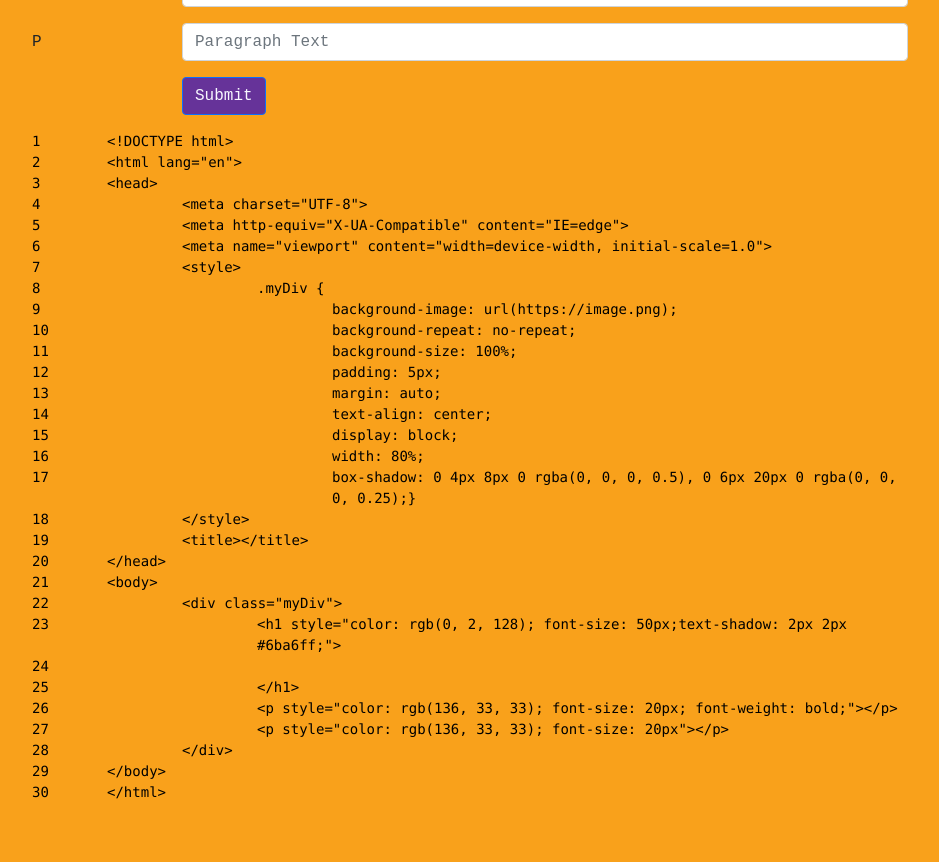
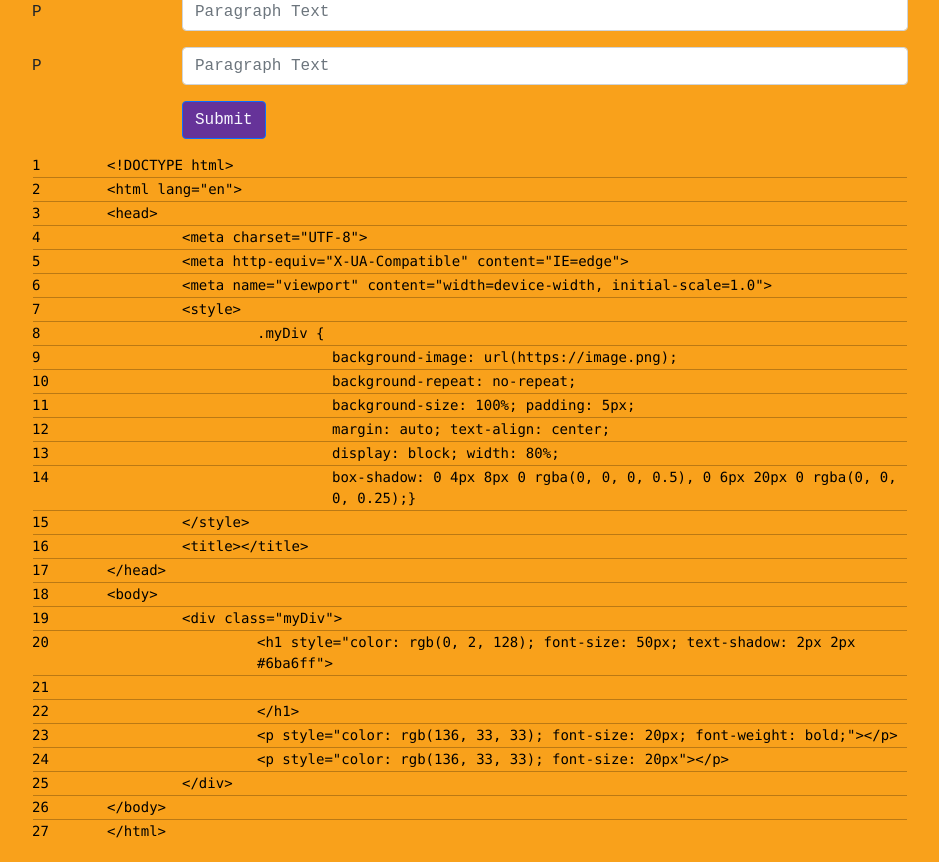
Before and after one commit to bridgettehmq/ABCode, a React (Create React App) app in the folder client/: page /newpage in a window 1280 px wide. Shown: the part 480-1342 px from the top of the page, without its empty margins (170-1109 px from the left). Before the commit the page ends 1283 px from the top, so only its background shows below. Built offline with nearby package versions, Linux system fonts and the light colour scheme; sample sign-in values are in the browser's storage.

Commit message:
edited newPage, flashcards

```diff
--- a/client/src/pages/Info.js
+++ b/client/src/pages/Info.js
@@ -149,14 +149,13 @@ export default function Info() {
   const handlejsShow = () => setjsShow(true);
   return (
     <>
-      <Card style={{ width: "18rem" }} className='m-auto mt-5'>
+      <Card style={{ width: "50%", textAlign: "center" }} className='m-auto mt-5'>
         <Card.Body>
-          <Card.Title>HTML Flashcard</Card.Title>
+          <Card.Title style={{ fontWeight: "bolder" }}>HTML</Card.Title>
           <Card.Text>
-            Some quick example text to build on the card title and make up the
-            bulk of the card's content.
+            Click through these flashcards to learn about basic HTML.
           </Card.Text>
-          <Button variant="primary" onClick={() => handleHTMLShow()}>
+          <Button style={{ width: "100%" }} variant="primary" onClick={() => handleHTMLShow()}>
             Go learn
           </Button>
           <HTMLModal
@@ -166,14 +165,13 @@ export default function Info() {
         </Card.Body>
       </Card>
 
-      <Card style={{ width: "18rem" }} className='m-auto mt-5'>
+      <Card style={{ width: "50%", textAlign: "center" }} className='m-auto mt-5'>
         <Card.Body>
-          <Card.Title>CSS Flashcard</Card.Title>
+          <Card.Title style={{ fontWeight: "bolder" }}>CSS</Card.Title>
           <Card.Text>
-            Some quick example text to build on the card title and make up the
-            bulk of the card's content.
+          Click through these flashcards to learn about basic CSS.
           </Card.Text>
-          <Button variant="primary" onClick={() => handlecssShow()}>
+          <Button style={{ width: "100%" }} variant="primary" onClick={() => handlecssShow()}>
             Go learn
           </Button>
           <CSSModal
@@ -183,14 +181,13 @@ export default function Info() {
         </Card.Body>
       </Card>
 
-      <Card style={{ width: "18rem" }} className='m-auto mt-5'>
+      <Card style={{ width: "50%", textAlign: "center" }} className='m-auto mt-5'>
         <Card.Body>
-          <Card.Title>JavaScript Flashcard</Card.Title>
+          <Card.Title style={{ fontWeight: "bolder" }}>JavaScript</Card.Title>
           <Card.Text>
-            Some quick example text to build on the card title and make up the
-            bulk of the card's content.
+            Click through these flashcards to learn about basic JavaScript.
           </Card.Text>
-          <Button variant="primary" onClick={() => handlejsShow()}>
+          <Button style={{ width: "100%" }} variant="primary" onClick={() => handlejsShow()}>
             Go learn
           </Button>
           <JSModal
--- a/client/src/pages/NewPage.js
+++ b/client/src/pages/NewPage.js
@@ -1,11 +1,9 @@
 import React, { useState } from "react";
-import { useAuth } from "../util/auth";
 import { Button, Form, Row, Col, Container } from "react-bootstrap";
 import { ADD_PAGE } from "../util/mutations";
 import { useMutation } from "@apollo/client"
 
 export default function NewPage() {
-  const { user } = useAuth();
   const [pageTitle, setPageTitle] = useState("");
   const [pageHeader, setPageHeader] = useState("");
   const [paraOne, setParaOne] = useState("");
@@ -68,8 +66,11 @@ export default function NewPage() {
           When you're ready, enter in a Page Title, a Header, and two Paragraphs
           with text and watch the code on the bottom of the page to see just
           where this information belongs!
+          <br></br>
+          <span style={{ fontStyle: "italic", fontWeight: "normal" }}>HINT: Check lines 16, 21, 23 and 24 before hitting submit!</span>
         </p>
       </Container>
+
       <Container>
         <Form>
           <Form.Group as={Row} className="mb-3" controlId="pageTitle">
@@ -85,7 +86,6 @@ export default function NewPage() {
               />
             </Col>
           </Form.Group>
-
           <Form.Group as={Row} className="mb-3" controlId="pageHeader">
             <Form.Label column sm={2}>
               H1
@@ -99,7 +99,6 @@ export default function NewPage() {
               />
             </Col>
           </Form.Group>
-
           <Form.Group as={Row} className="mb-3" controlId="paraOne">
             <Form.Label column sm={2}>
               P
@@ -113,7 +112,6 @@ export default function NewPage() {
               />
             </Col>
           </Form.Group>
-
           <Form.Group as={Row} className="mb-3" controlId="paraTwo">
             <Form.Label column sm={2}>
               P
@@ -127,7 +125,6 @@ export default function NewPage() {
               />
             </Col>
           </Form.Group>
-
           <Form.Group as={Row} className="mb-3">
             <Col sm={{ span: 10, offset: 2 }}>
               <Button type="submit" onClick={handleFormSubmit}>
@@ -137,128 +134,143 @@ export default function NewPage() {
           </Form.Group>
         </Form>
       </Container>
-      <Container>
+
+      <Container style={{ marginBottom: "20px"}}>
         <code style={{ color: "black" }}>
           <Row>
             <Col xs={1}>{`1`}</Col>
             <Col>{`<!DOCTYPE html>`}</Col>
           </Row>
+          <hr style={{ margin: 1, color: "black" }}/>
           <Row>
             <Col xs={1}>{`2`}</Col>
             <Col>{`<html lang="en">`}</Col>
           </Row>
+          <hr style={{ margin: 1, color: "black" }}/>
           <Row>
             <Col xs={1}>{`3`}</Col>
             <Col>{`<head>`}</Col>
           </Row>
+          <hr style={{ margin: 1, color: "black" }}/>
           <Row>
             <Col xs={2}>{`4`}</Col>
             <Col>{`<meta charset="UTF-8">`}</Col>
           </Row>
+          <hr style={{ margin: 1, color: "black" }}/>
           <Row>
             <Col xs={2}>{`5`}</Col>
             <Col>{`<meta http-equiv="X-UA-Compatible" content="IE=edge">`}</Col>
           </Row>
+          <hr style={{ margin: 1, color: "black" }}/>
           <Row>
             <Col xs={2}>{`6`}</Col>
             <Col>
               {`<meta name="viewport" content="width=device-width, initial-scale=1.0">`}
             </Col>
           </Row>
+          <hr style={{ margin: 1, color: "black" }}/>
           <Row>
             <Col xs={2}>{`7`}</Col>
             <Col>{`<style>`}</Col>
           </Row>
+          <hr style={{ margin: 1, color: "black" }}/>
           <Row>
             <Col xs={3}>{`8`}</Col>
             <Col>{`.myDiv {`}</Col>
           </Row>
+          <hr style={{ margin: 1, color: "black" }}/>
           <Row>
             <Col xs={4}>{`9`}</Col>
             <Col>{`background-image: url(https://image.png);`}</Col>
           </Row>
+          <hr style={{ margin: 1, color: "black" }}/>
           <Row>
             <Col xs={4}>{`10`}</Col>
             <Col>{`background-repeat: no-repeat;`}</Col>
           </Row>
+          <hr style={{ margin: 1, color: "black" }}/>
           <Row>
             <Col xs={4}>{`11`}</Col>
-            <Col>{`background-size: 100%;`}</Col>
+            <Col>{`background-size: 100%; padding: 5px;`}</Col>
           </Row>
+          <hr style={{ margin: 1, color: "black" }}/>
           <Row>
             <Col xs={4}>{`12`}</Col>
-            <Col>{`padding: 5px;`}</Col>
+            <Col>{`margin: auto; text-align: center;`}</Col>
           </Row>
+          <hr style={{ margin: 1, color: "black" }}/>
           <Row>
             <Col xs={4}>{`13`}</Col>
-            <Col>{`margin: auto;`}</Col>
+            <Col>{`display: block; width: 80%;`}</Col>
           </Row>
+          <hr style={{ margin: 1, color: "black" }}/>
           <Row>
             <Col xs={4}>{`14`}</Col>
-            <Col>{`text-align: center;`}</Col>
-          </Row>
-          <Row>
-            <Col xs={4}>{`15`}</Col>
-            <Col>{`display: block;`}</Col>
-          </Row>
-          <Row>
-            <Col xs={4}>{`16`}</Col>
-            <Col>{`width: 80%;`}</Col>
-          </Row>
-          <Row>
-            <Col xs={4}>{`17`}</Col>
             <Col>{`box-shadow: 0 4px 8px 0 rgba(0, 0, 0, 0.5), 0 6px 20px 0 rgba(0, 0, 0, 0.25);}`}</Col>
           </Row>
+          <hr style={{ margin: 1, color: "black" }}/>
           <Row>
-            <Col xs={2}>{`18`}</Col>
+            <Col xs={2}>{`15`}</Col>
             <Col>{`</style>`}</Col>
           </Row>
+          <hr style={{ margin: 1, color: "black" }}/>
+          <Row>
+            <Col xs={2}>{`16`}</Col>
+            <Col>{`<title>${pageTitle}</title>`}</Col>
+          </Row>
+          <hr style={{ margin: 1, color: "black" }}/>
+          <Row>
+            <Col xs={1}>{`17`}</Col>
+            <Col>{`</head>`}</Col>
+          </Row>
+          <hr style={{ margin: 1, color: "black" }}/>
+          <Row>
+            <Col xs={1}>{`18`}</Col>
+            <Col>{`<body>`}</Col>
+          </Row>
+          <hr style={{ margin: 1, color: "black" }}/>
           <Row>
             <Col xs={2}>{`19`}</Col>
-            <Col>{`<title>${pageTitle}</title>`}</Col>
-          </Row>
-          <Row>
-            <Col xs={1}>{`20`}</Col>
-            <Col>{`</head>`}</Col>
-          </Row>
-          <Row>
-            <Col xs={1}>{`21`}</Col>
-            <Col>{`<body>`}</Col>
-          </Row>
-          <Row>
-            <Col xs={2}>{`22`}</Col>
             <Col>{`<div class="myDiv">`}</Col>
           </Row>
+          <hr style={{ margin: 1, color: "black" }}/>
+          <Row>
+            <Col xs={3}>{`20`}</Col>
+            <Col>{`<h1 style="color: rgb(0, 2, 128); font-size: 50px; text-shadow: 2px 2px #6ba6ff">`}</Col>
+          </Row>
+          <hr style={{ margin: 1, color: "black" }}/>
+          <Row>
+            <Col xs={4}>{`21`}</Col>
+            <Col>{`${pageHeader}`}</Col>
+          </Row>
+          <hr style={{ margin: 1, color: "black" }}/>
+          <Row>
+            <Col xs={3}>{`22`}</Col>
+            <Col>{`</h1>`}</Col>
+          </Row>
+          <hr style={{ margin: 1, color: "black" }}/>
           <Row>
             <Col xs={3}>{`23`}</Col>
-            <Col>{`<h1 style="color: rgb(0, 2, 128); font-size: 50px;text-shadow: 2px 2px #6ba6ff;">`}</Col>
-          </Row>
-          <Row>
-            <Col xs={4}>{`24`}</Col>
-            <Col>{`${pageHeader}`}</Col>
-          </Row>
-          <Row>
-            <Col xs={3}>{`25`}</Col>
-            <Col>{`</h1>`}</Col>
-          </Row>
-          <Row>
-            <Col xs={3}>{`26`}</Col>
             <Col>{`<p style="color: rgb(136, 33, 33); font-size: 20px; font-weight: bold;">${paraOne}</p>`}</Col>
           </Row>
+          <hr style={{ margin: 1, color: "black" }}/>
           <Row>
-            <Col xs={3}>{`27`}</Col>
+            <Col xs={3}>{`24`}</Col>
             <Col>{`<p style="color: rgb(136, 33, 33); font-size: 20px">${paraTwo}</p>`}</Col>
           </Row>
+          <hr style={{ margin: 1, color: "black" }}/>
           <Row>
-            <Col xs={2}>{`28`}</Col>
+            <Col xs={2}>{`25`}</Col>
             <Col>{`</div>`}</Col>
           </Row>
+          <hr style={{ margin: 1, color: "black" }}/>
           <Row>
-            <Col xs={1}>{`29`}</Col>
+            <Col xs={1}>{`26`}</Col>
             <Col>{`</body>`}</Col>
           </Row>
+          <hr style={{ margin: 1, color: "black" }}/>
           <Row>
-            <Col xs={1}>{`30`}</Col>
+            <Col xs={1}>{`27`}</Col>
             <Col>{`</html>`}</Col>
           </Row>
         </code>
```
